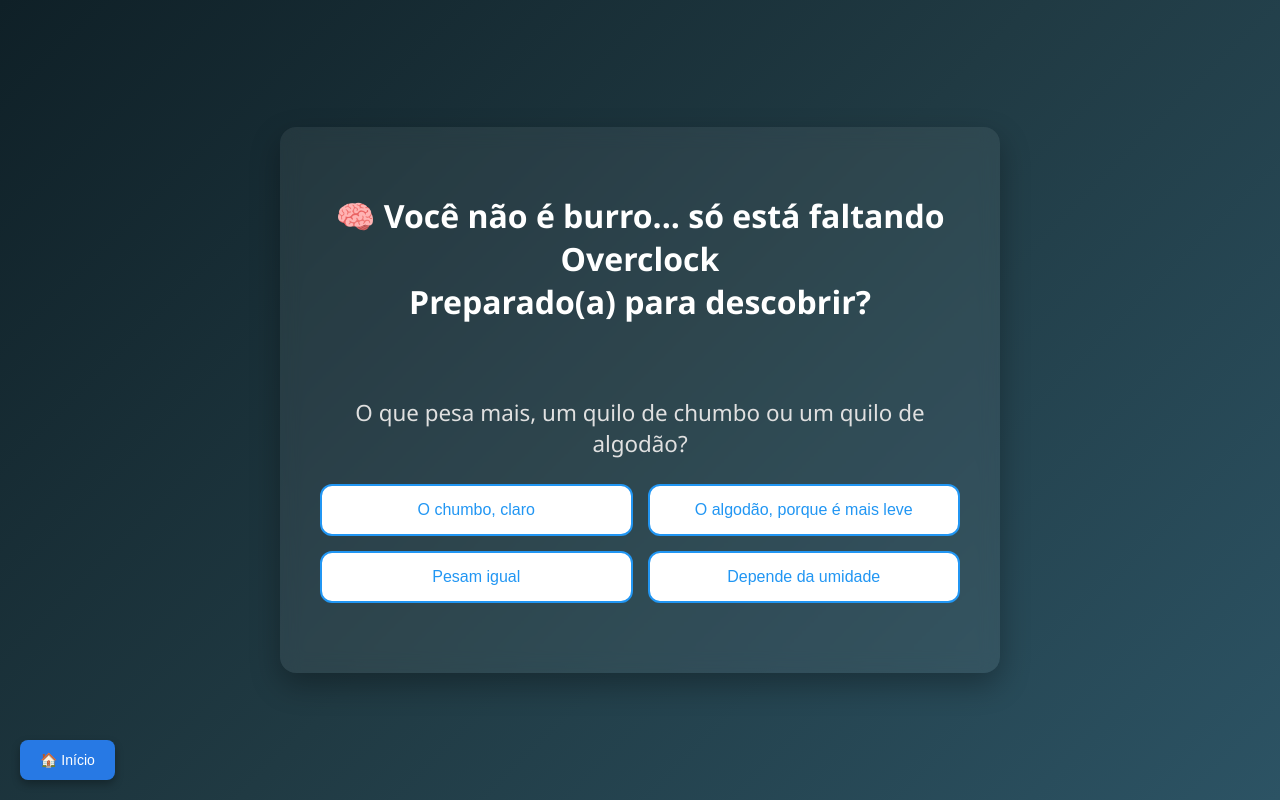
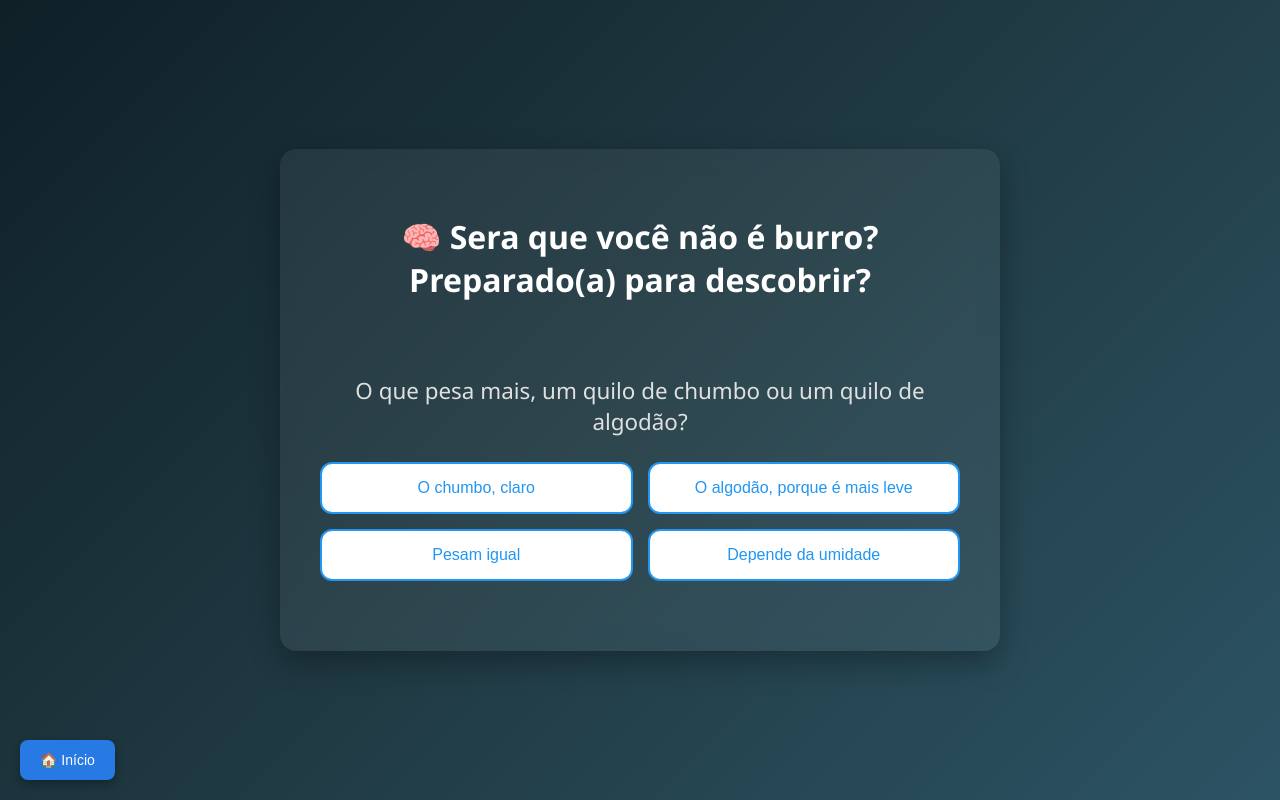
Before and after one commit to kevintestegit45/kevintestegit45.github.io, a plain HTML site: page quiz-voce-nao-e-burro.html in a window 1280 px wide. Drawn offline with Linux system fonts and the light colour scheme.

Commit message:
Add files via upload

```diff
--- a/quiz-voce-nao-e-burro.html
+++ b/quiz-voce-nao-e-burro.html
@@ -8,7 +8,7 @@
 </head>
 <body>
   <main class="quiz-container">
-    <h2>🧠 Você não é burro... só está faltando Overclock <br>Preparado(a) para descobrir?</h2>
+    <h2>🧠 Sera que você não é burro? <br>Preparado(a) para descobrir?</h2>
     <br>
     <br>
     <section id="quiz">
```
Also changed, not shown: quiz-gamer.html (+1 -1 lines).
